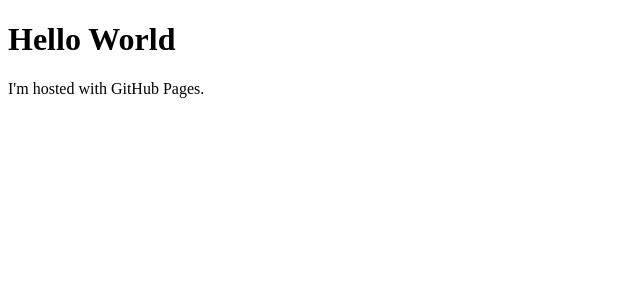
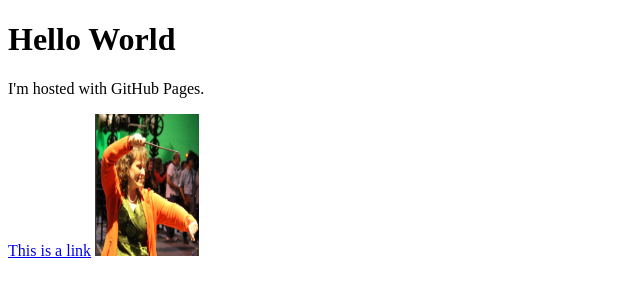
Before and after one commit to Charliek794/Charliek794.github.io, a plain HTML site: page index.html in a window 1280 px wide. Shown: the whole page, without its empty margins (0-640 px from the left). Drawn offline with Linux system fonts and the light colour scheme.

Commit message:
test-v0.0.1
playing with images

```diff
--- a/index.html
+++ b/index.html
@@ -1,7 +1,12 @@
 <!DOCTYPE html>
 <html>
+    <head>
+        <title>GProjekt</title>
+    </head>
     <body>
         <h1>Hello World</h1>
         <p>I'm hosted with GitHub Pages.</p>
+        <a href="https://charliek794.github.io/">This is a link</a>
+        <img src="L_9D20.tmp.PNG" alt="W3Schools.com" width="104" height="142">
     </body>
 </html>
```
Also changed, not shown: L_9D20.tmp.PNG (added).
